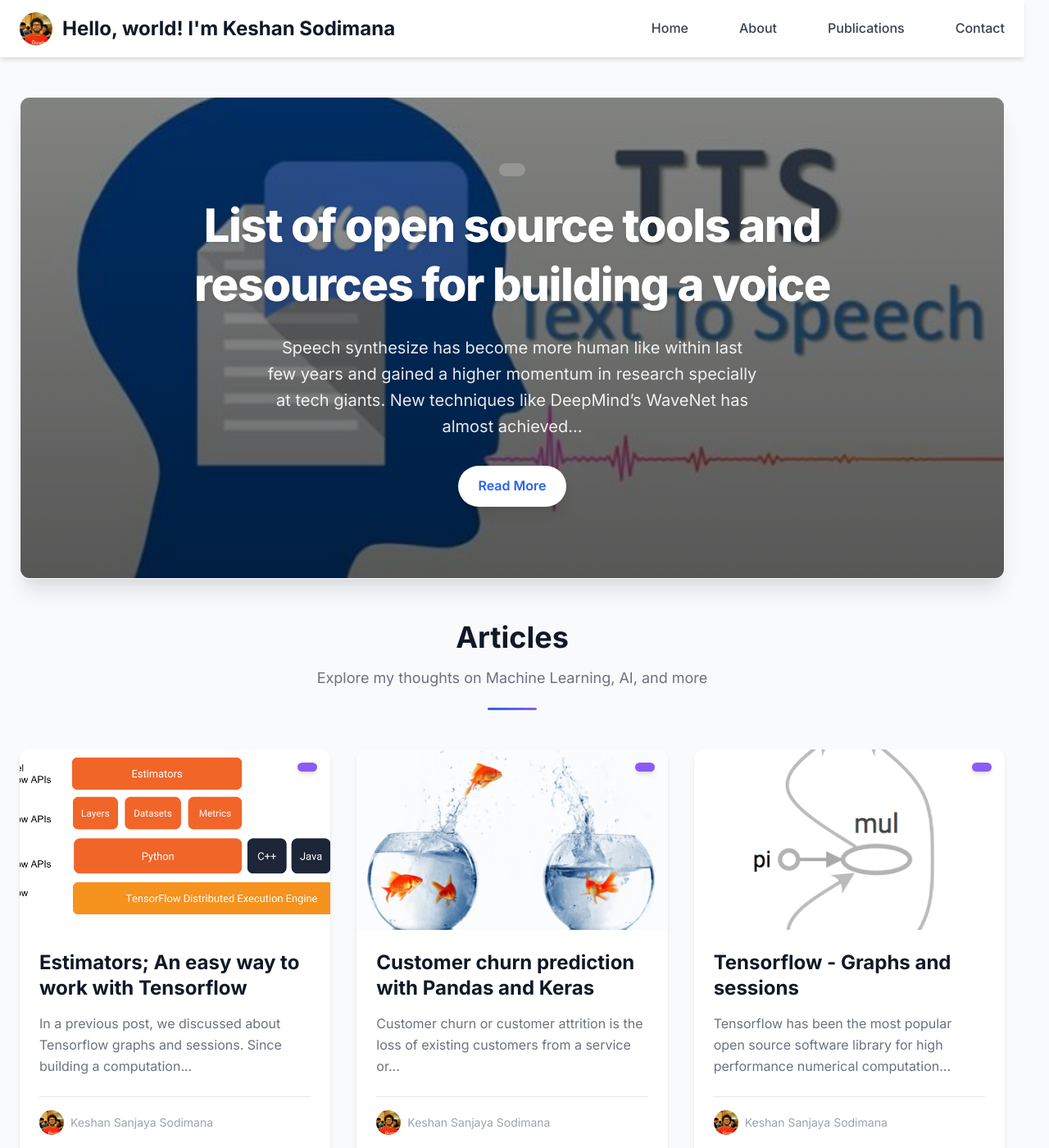
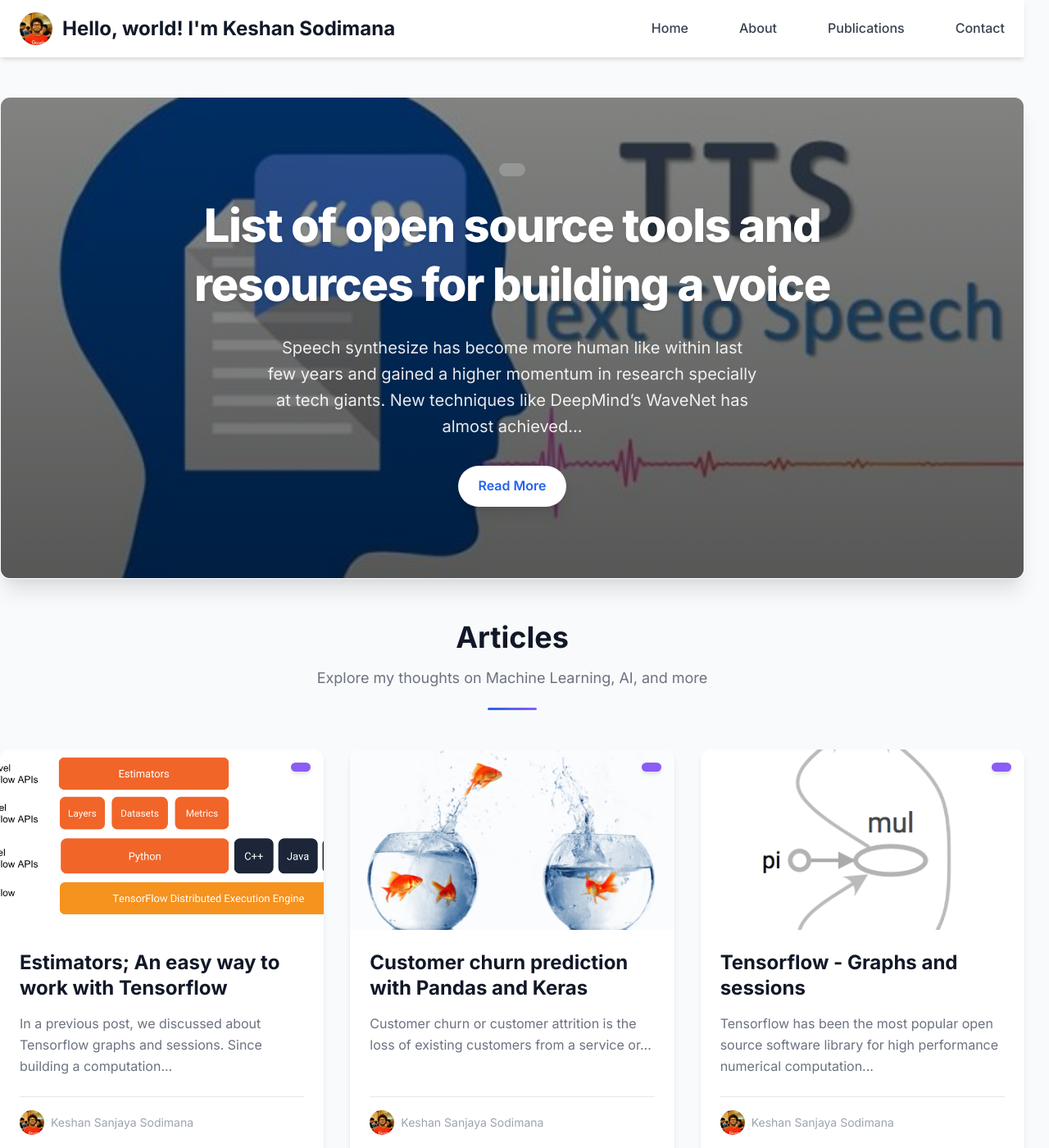
Before and after one commit to keshan/keshan.github.io, a Jekyll site: the page built from index.html, in a window 1280 px wide and 1400 px high. Shown: the whole window at 82% size. Built offline with Jekyll 4.4.1, drawn with Linux system fonts in a browser that asks for light colours; the list of posts is cut into pages by our own code.

Commit message:
fix max width in main

```diff
--- a/assets/css/main.css
+++ b/assets/css/main.css
@@ -1005,7 +1005,7 @@
 .content-box {
   padding: 20px;
   padding-left: 260px;
-  max-width: 1200px;
+  max-width: 100%;
   margin: 0 auto;
   display: -webkit-box;
   display: -webkit-flex;
--- a/assets/css/modern-sleek.css
+++ b/assets/css/modern-sleek.css
@@ -181,7 +181,7 @@
   width: 100%;
   max-width: 100%;
   margin: 0 auto;
-  padding: 3rem 1.5rem;
+  padding: 3rem 0;
   display: flex;
   flex-direction: column;
 }
@@ -1448,7 +1448,7 @@
 /* Responsive Styles */
 @media (max-width: 1024px) {
   :root {
-    --max-width: 90%;
+    --max-width: 100%;
   }
 
   .hero-content h1 {
```
